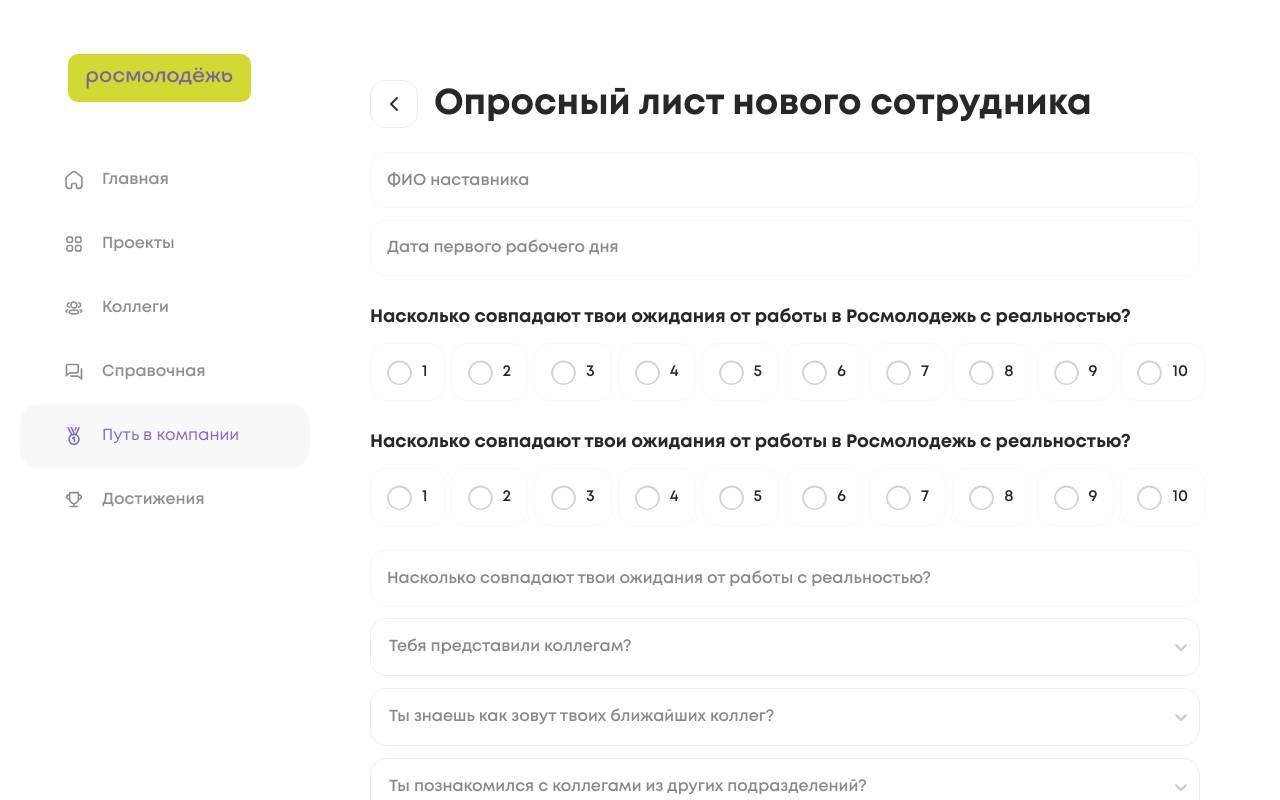
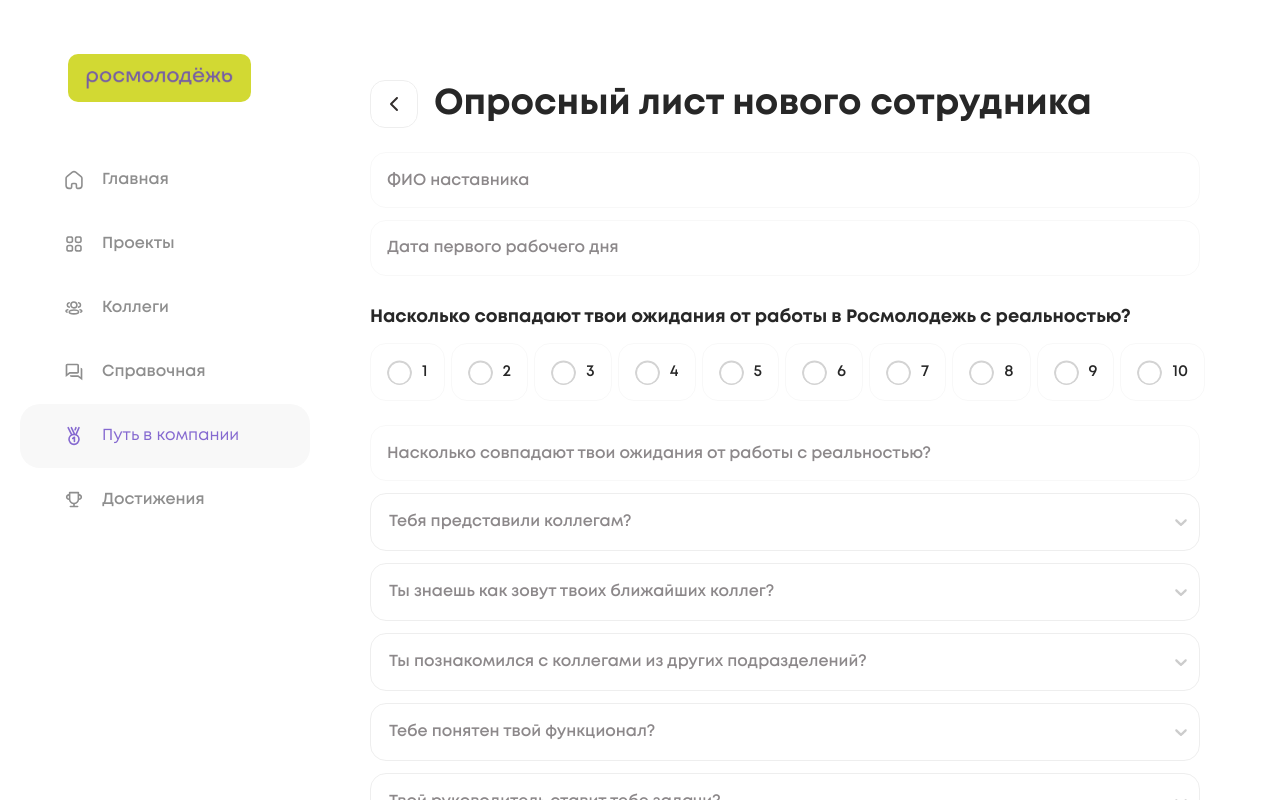
Before and after one commit to nechaykaa/juniorbit, a Next.js app: page /career/survey in a window 1280 px wide. Built offline with nearby package versions, Linux system fonts and the light colour scheme.

Commit message:
feat(Survey): Delete repeat que

```diff
--- a/pages/career/survey.tsx
+++ b/pages/career/survey.tsx
@@ -77,16 +77,6 @@ const SurveyPage = (): JSX.Element => {
 					label: i.toString(),
 					id: i.toString(),
 				}))} />
-			<h2 className='text-BoldBodyText_18 mt-7 mb-3'>
-				Насколько совпадают твои ожидания от работы в Росмолодежь с реальностью?
-			</h2>
-			<RadioInput
-				onChange={formik.handleChange}
-				name='rate2'
-				items={[1, 2, 3, 4, 5, 6, 7, 8, 9, 10].map((i) => ({
-					label: i.toString(),
-					id: i.toString(),
-				}))} />
 			<Input
 				placeholder='Насколько совпадают твои ожидания от работы  с реальностью?'
 				className='mt-6 mb-3'
```
